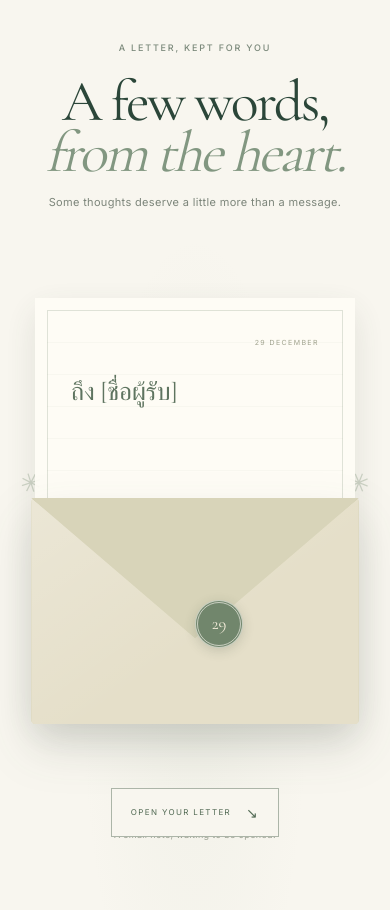
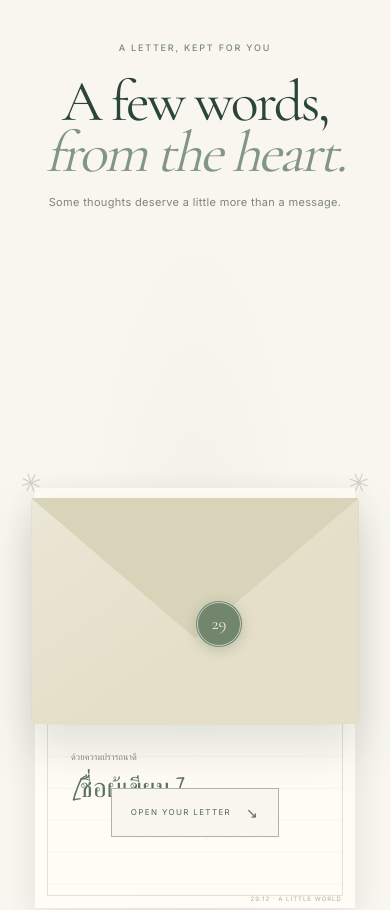
Before and after one commit to Velox-Lap/REMEMBER-, a Next.js app: page / in a window 390 px wide. Shown: the part 7350-8260 px from the top of the page. Built offline with nearby package versions, Linux system fonts and the light colour scheme.

Commit message:
Align letter paper inside envelope before opening

```diff
--- a/src/app/globals.css
+++ b/src/app/globals.css
@@ -396,7 +396,7 @@ a:focus-visible, button:focus-visible {
   box-shadow: 0 3px 12px rgba(50,65,48,.18); font-family: var(--font-cormorant), Georgia, serif; font-size: 17px;
 }
 .letter-paper {
-  position: absolute; z-index: 2; top: 30px; width: min(450px, 76vw); min-height: 450px;
+  position: absolute; z-index: 2; top: 225px; width: min(450px, 76vw); min-height: 450px;
   padding: 18px; background: #fffdf6; box-shadow: 0 12px 34px rgba(48,61,48,.12);
   transform-origin: bottom center;
 }
@@ -425,7 +425,7 @@ a:focus-visible, button:focus-visible {
 @media (max-width: 600px) {
   .letter-stage { min-height: 590px; margin-top: 42px; }
   .envelope { top: 245px; height: min(58vw, 265px); }
-  .letter-paper { top: 45px; width: min(390px, 82vw); min-height: 420px; padding: 12px; }
+  .letter-paper { top: 235px; width: min(390px, 82vw); min-height: 420px; padding: 12px; }
   .letter-paper-inner { min-height: 396px; padding: 27px 23px 22px; }
   .letter-body p { font-size: 9px; line-height: 1.85; }
   .letter-open-button { top: 535px; }
```
